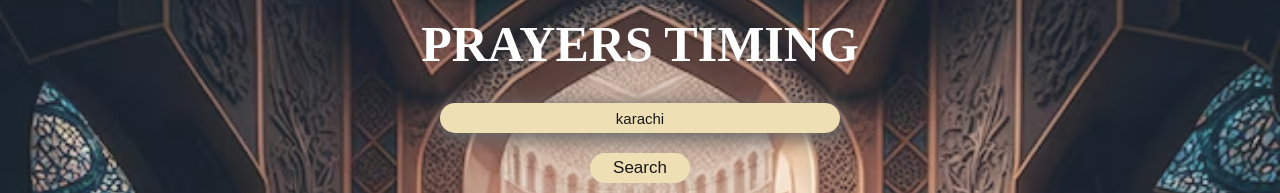
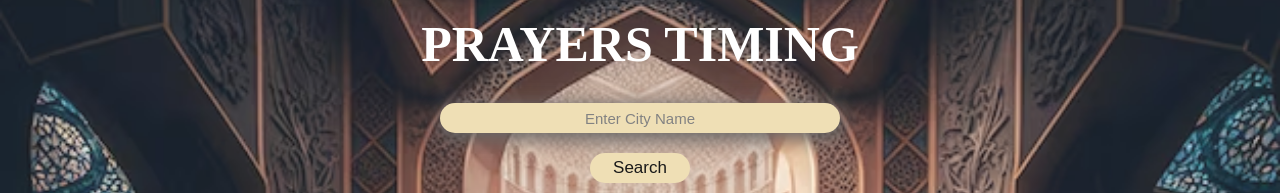
Before and after one commit to Sharjeelirfan/Prayers-time-app, a plain HTML site: page index.html in a window 1280 px wide. Shown: the top 193 px of the page. Drawn offline with Linux system fonts and the light colour scheme.

Commit message:
prayers-time-app

```diff
--- a/index.html
+++ b/index.html
@@ -11,7 +11,7 @@
     <div id="main">
         <div id="sub-div">
             <h1 >PRAYERS TIMING</h1>
-            <input id="city-input" type="text" value="karachi" placeholder="Enter City Name" maxlength="50">
+            <input id="city-input" type="text" placeholder="Enter City Name" maxlength="50">
             <br>
             <button id="search-btn">Search</button>
         </div>
```
